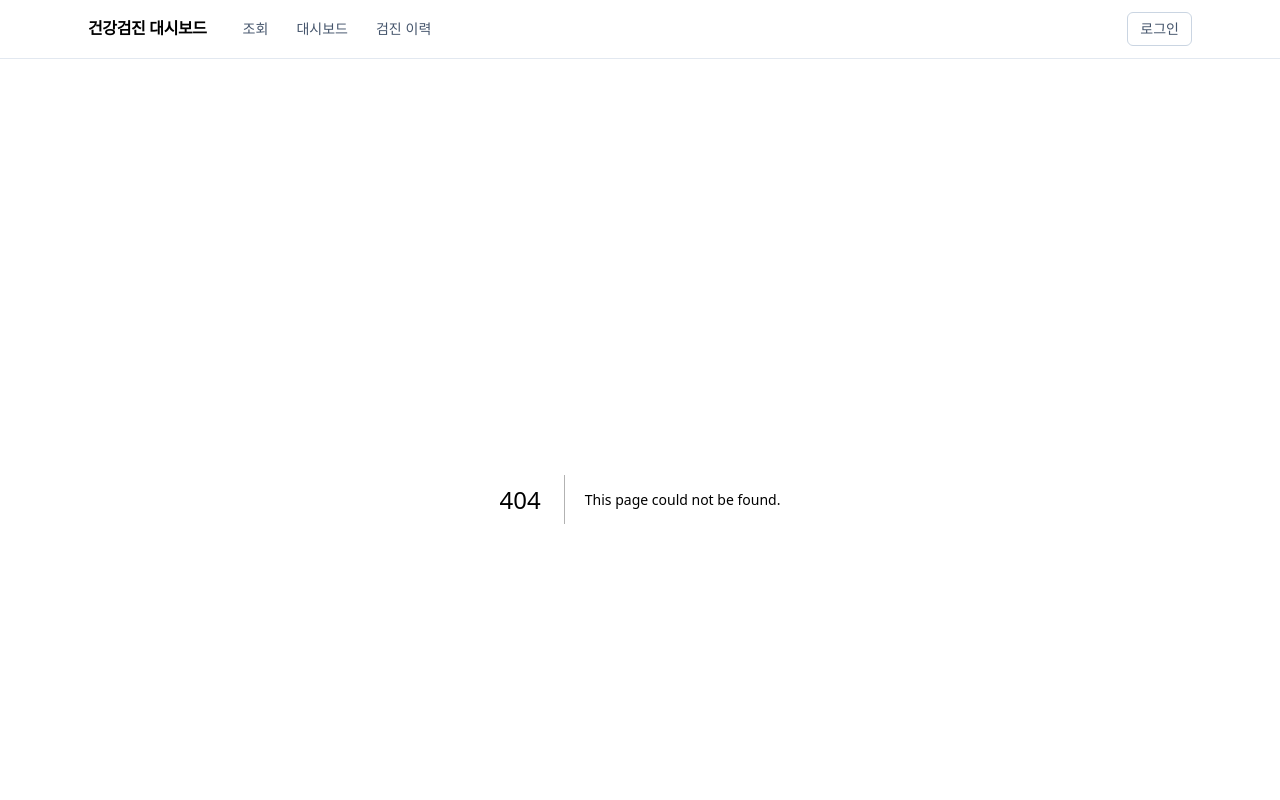
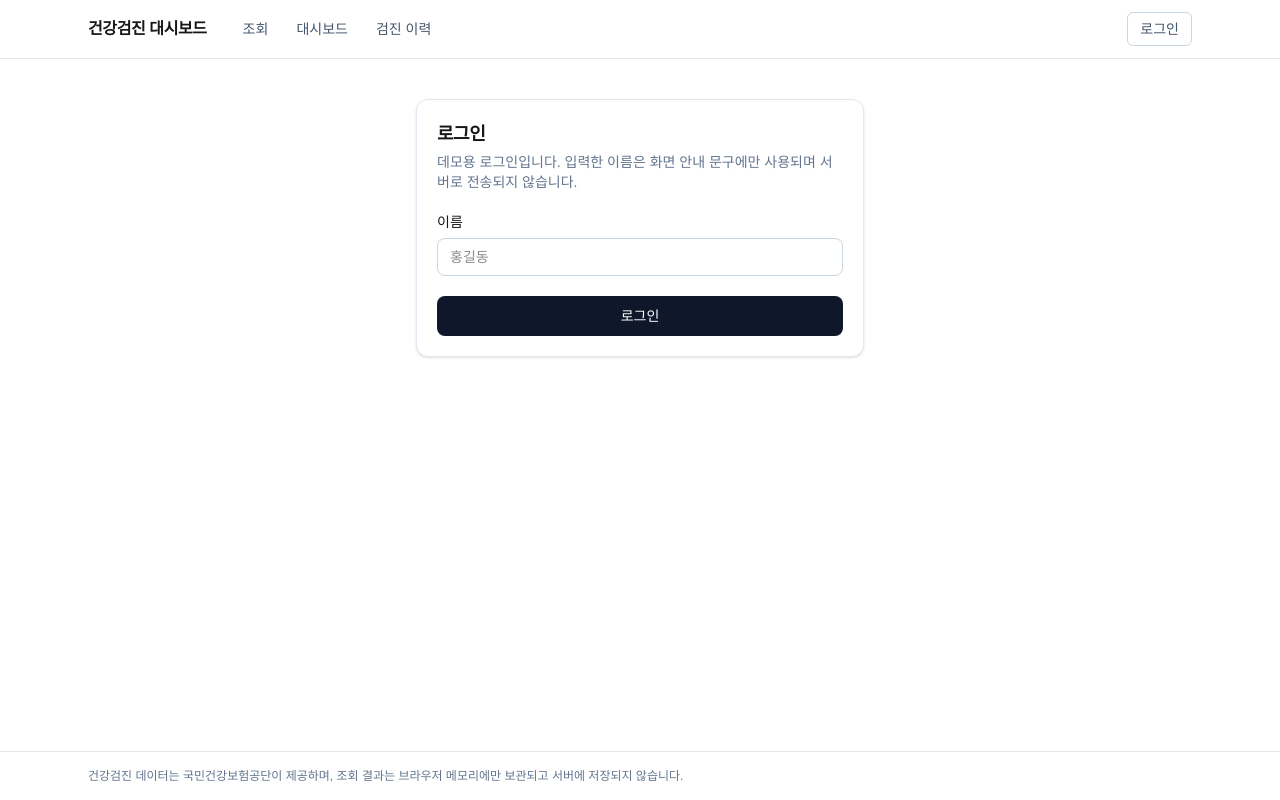
Before and after one commit to hatae94/sakak-frontend-test, a Next.js app in the folder frontend/: page /login in a window 1280 px wide. Before the commit this address had no page. Shown: the top 800 px of the page. Built offline with nearby package versions, Linux system fonts and the light colour scheme.

Commit message:
feat(frontend): Mock 로그인 및 사용자명 맞춤 문구 추가
실제 인증 서버 없이 이름만 받아 화면 안내 문구에 사용한다.
건강검진 조회 자체는 CANDiY 간편인증으로 별도 수행된다.

```diff
--- /dev/null
+++ b/frontend/app/login/page.tsx
@@ -0,0 +1,72 @@
+"use client";
+
+import { useRouter } from "next/navigation";
+import { useState } from "react";
+
+import { Card, ErrorNotice } from "@/components/ui/status";
+import { useSession } from "@/lib/store/session-context";
+
+/**
+ * Mock 로그인.
+ * 실제 인증 서버 없이 이름만 받아 맞춤 문구에 사용한다.
+ * 건강검진 조회 자체는 CANDiY 간편인증으로 별도 수행된다.
+ */
+export default function LoginPage() {
+  const router = useRouter();
+  const { login } = useSession();
+  const [name, setName] = useState("");
+  const [error, setError] = useState<string | null>(null);
+
+  function handleSubmit(event: React.FormEvent) {
+    event.preventDefault();
+    const trimmed = name.trim();
+    if (trimmed.length < 2) {
+      setError("이름을 2자 이상 입력해주세요.");
+      return;
+    }
+    setError(null);
+    login(trimmed);
+    router.push("/");
+  }
+
+  return (
+    <div className="mx-auto max-w-md">
+      <Card>
+        <form onSubmit={handleSubmit} className="space-y-5" noValidate>
+          <div>
+            <h1 className="text-lg font-semibold tracking-tight">로그인</h1>
+            <p className="mt-1 text-sm text-slate-500">
+              데모용 로그인입니다. 입력한 이름은 화면 안내 문구에만 사용되며 서버로
+              전송되지 않습니다.
+            </p>
+          </div>
+
+          <div>
+            <label htmlFor="name" className="mb-1.5 block text-sm font-medium">
+              이름
+            </label>
+            <input
+              id="name"
+              value={name}
+              onChange={(e) => setName(e.target.value)}
+              autoComplete="name"
+              placeholder="홍길동"
+              className={`w-full rounded-lg border px-3 py-2 text-sm outline-none transition-colors focus:ring-2 focus:ring-slate-900/10 ${
+                error ? "border-red-400 bg-red-50" : "border-slate-300 focus:border-slate-500"
+              }`}
+            />
+          </div>
+
+          {error && <ErrorNotice message={error} />}
+
+          <button
+            type="submit"
+            className="w-full rounded-lg bg-slate-900 px-4 py-2.5 text-sm font-medium text-white transition-colors hover:bg-slate-700"
+          >
+            로그인
+          </button>
+        </form>
+      </Card>
+    </div>
+  );
+}
```
